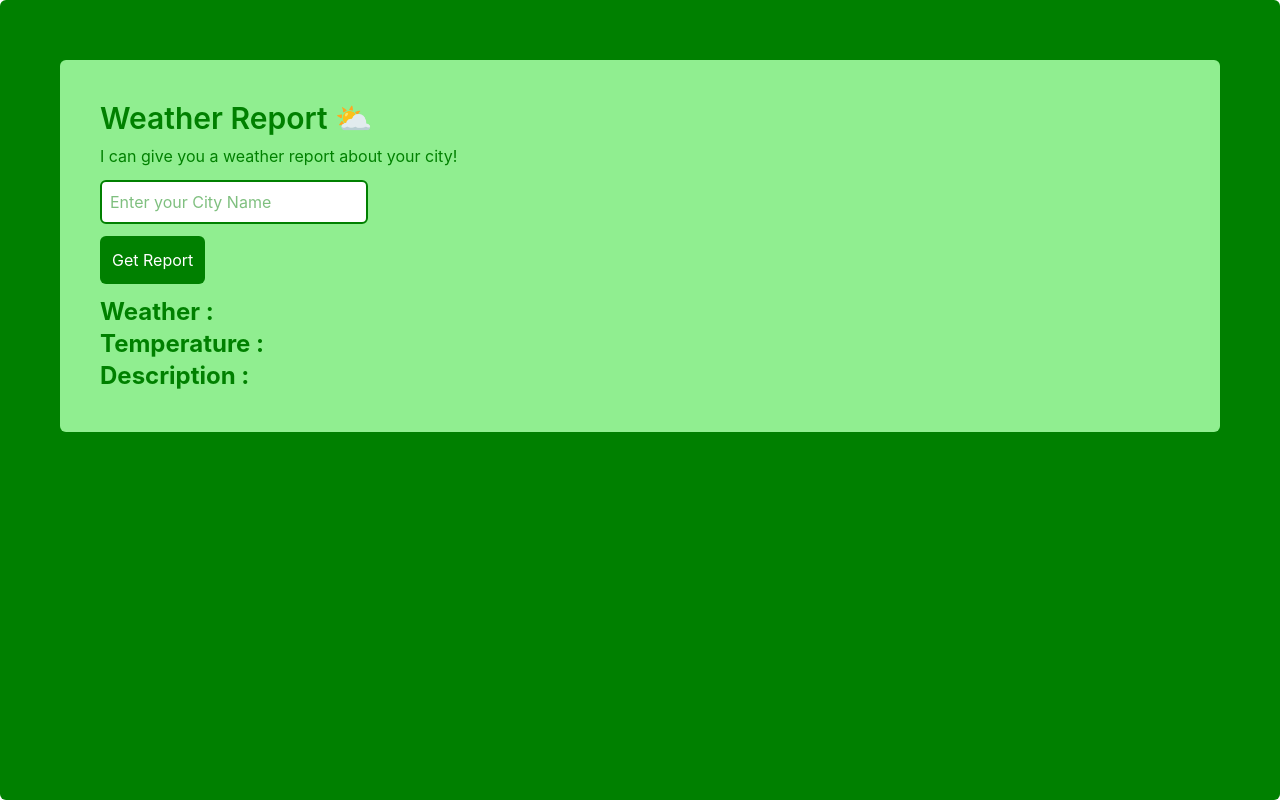
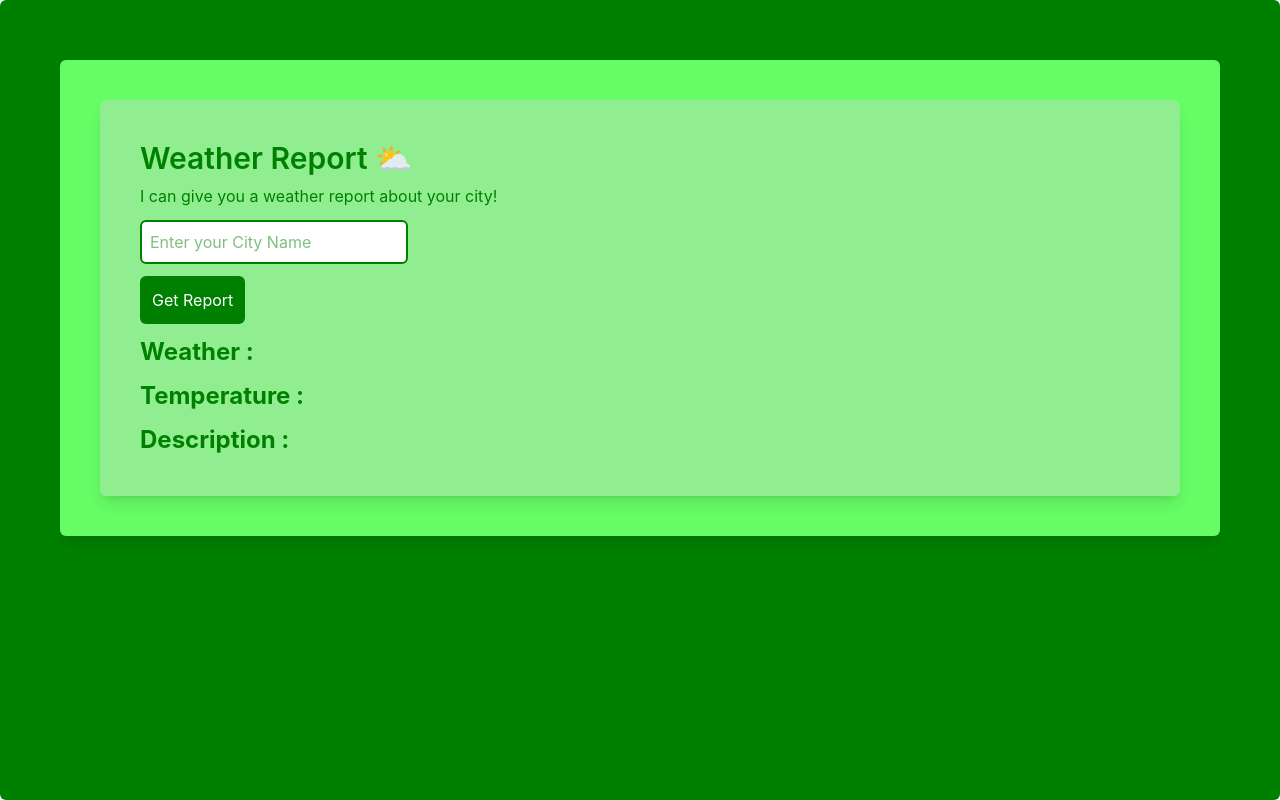
Before and after one commit to akilank-tech/Weather-React, a React (Vite) app: page / in a window 1280 px wide. Built offline with nearby package versions, Linux system fonts and the light colour scheme.

Commit message:
update the file

```diff
--- a/src/weather.jsx
+++ b/src/weather.jsx
@@ -20,17 +20,19 @@ const Weather = () => {
         })
     }
     return (
-        <div className="bg-[green] p-8 sm:p-15 min-h-screen rounded-md">
-            <div className="bg-[lightgreen] text-[green] p-5 rounded-md sm:p-10">
+        <div className="bg-[green] p-8 sm:p-15 min-h-screen rounded-md flex items-center justify-center sm:block">
+            <div className="bg-[#66fc66] py-6 px-4 rounded-md shadow-lg sm:p-10">
+            <div className="bg-[lightgreen] text-[green] p-5 rounded-md shadow-lg sm:p-10">
                 <h1 className="text-xl font-semibold sm:text-3xl">Weather Report ⛅</h1>
                 <p className="text-[10px] mt-2 sm:text-base">I can give you a weather report about your city!</p>
                 <input value={city} onChange={handleCity} className="bg-white  border-[green] border-2 focus:outline-none outline-[green] rounded-md mt-2 p-1 text-xs sm:text-base sm:p-2 sm:mt-3" type="text" placeholder="Enter your City Name" /><br />
                 <button onClick={handleWeather} className="bg-[green] border-0 cursor-pointer text-white mt-2 text-xs p-2 rounded-md sm:text-base sm:mt-3 sm:p-3">Get Report</button>
                 <div className="mt-3">
-                    <h1 className="text-xs sm:text-2xl"><b>Weather : </b>{weather}</h1>
-                    <h1 className="text-xs sm:text-2xl"><b>Temperature : </b>{temp}</h1>
-                    <h1 className="text-xs sm:text-2xl"><b>Description : </b>{desc}</h1>
+                    <h1 className="text-xs sm:text-2xl mt-3"><b>Weather : </b>{weather}</h1>
+                    <h1 className="text-xs sm:text-2xl mt-3"><b>Temperature : </b>{temp}</h1>
+                    <h1 className="text-xs sm:text-2xl mt-3"><b>Description : </b>{desc}</h1>
                 </div>
+            </div>
             </div>
         </div>
     )
```
